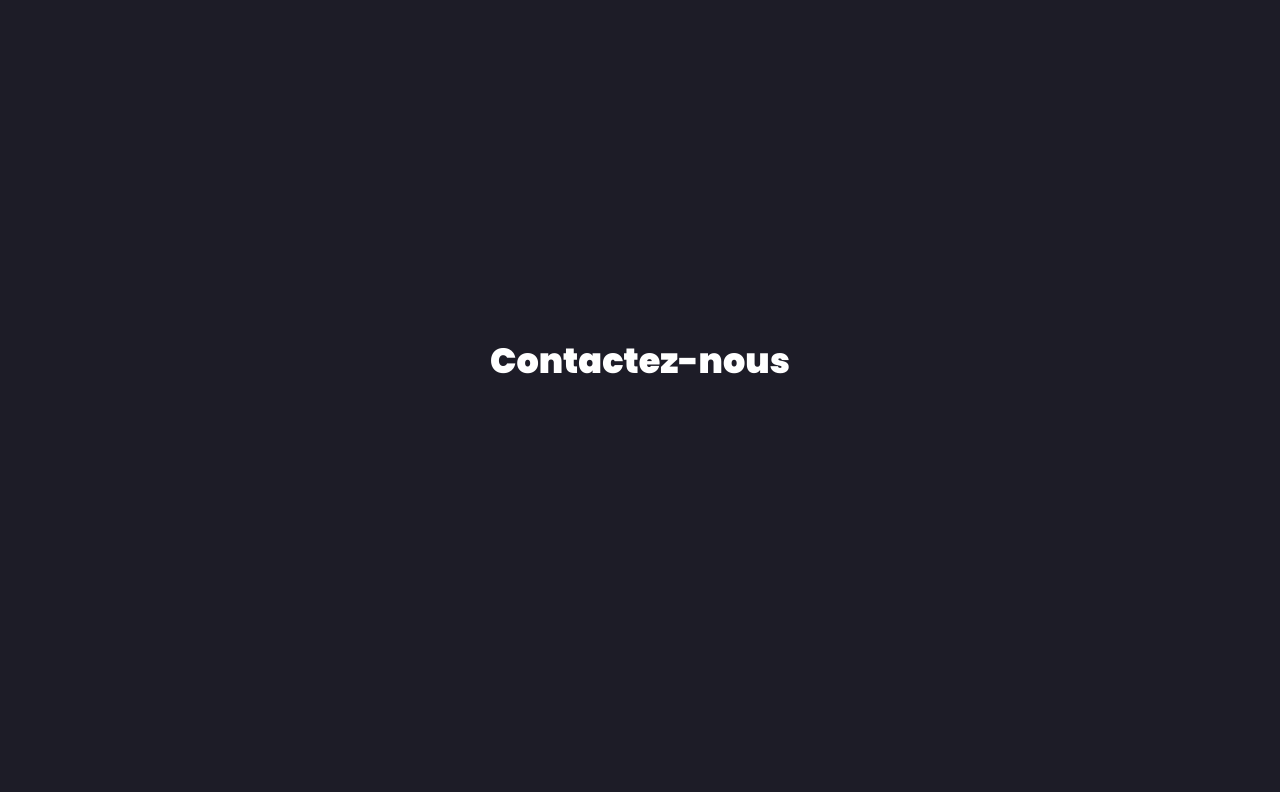
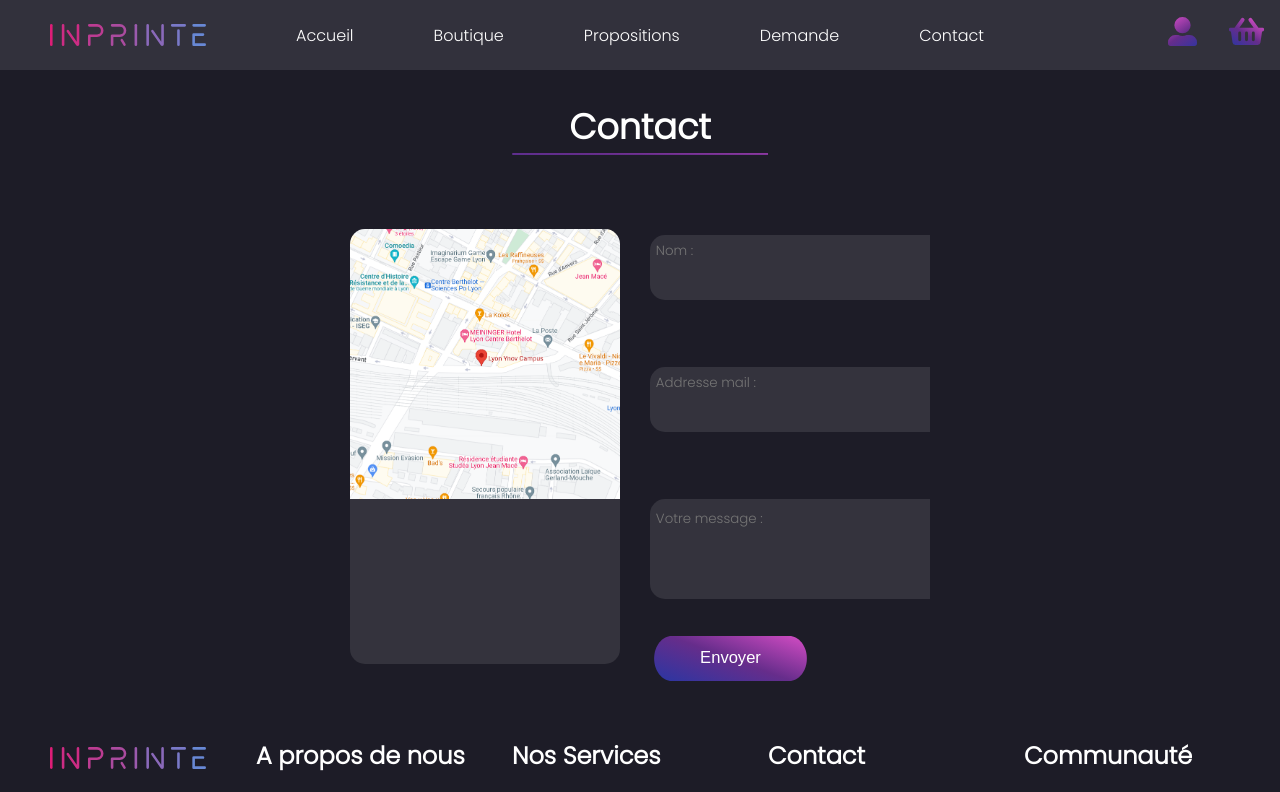
Before and after one commit to romainsilvy/inprinte, a React (Create React App) app in the folder inprinte-app/: page /contact in a window 1280 px wide. Shown: the top 792 px of the page. Built offline with nearby package versions, Linux system fonts and the light colour scheme.

Commit message:
:zap: page contact front done

```diff
--- a/inprinte-app/src/pages/Contact.jsx
+++ b/inprinte-app/src/pages/Contact.jsx
@@ -1,11 +1,36 @@
-import React from 'react';
+import React from 'react'
+import "../styles/Contact.css"
+import { Navbar } from '../components/Navbar';
+import { Footer } from '../components/Footer';
+import bar2 from '../images/bar2.svg'
+import btn_send from '../images/btn_send.svg'
+import maps from '../images/maps.png'
+function Contact() {
 
-const Contact = () => {
-    return (
-        <div style={{ display: 'flex', justifyContent: 'center', alignItems: 'center', height: '90vh' }}>
-            <h1>Contactez-nous</h1>
-        </div>
-    );
-};
+
+        return (
+            <div className="">
+                <Navbar />
+                <div className="title">
+                    <div className="titleCat2">
+                        <h1>Contact</h1>
+                        <img className="bar2" src={bar2} alt="bar" />
+                    </div>
+                </div>
+                <div className="container-contact">
+                    <div className="map">
+                    <img className="maps" src={maps} alt="img" />
+                    </div>
+                    <div className="contact2">
+                        <textarea placeholder="Nom :"></textarea>
+                        <textarea placeholder="Addresse mail :"></textarea>
+                        <textarea className="message" placeholder="Votre message :"></textarea>
+                        <img className="btn" src={btn_send} alt="bar" />
+                    </div>
+                </div>
+                <Footer />
+            </div>
+        );
+    }
 
 export default Contact;
--- a/inprinte-app/src/styles/Boutique.css
+++ b/inprinte-app/src/styles/Boutique.css
@@ -1,5 +1,3 @@
-@import url('https://fonts.googleapis.com/css2?family=Poppins:wght@900&display=swap');
-
 h1 {
     font: normal normal 900 35px/53px Poppins;
     text-align: center;
--- a/inprinte-app/src/styles/Connexion.css
+++ b/inprinte-app/src/styles/Connexion.css
@@ -39,7 +39,7 @@ input[type="submit"] {
 input[type="text"],
 input[type="password"],
 input[type="email"] {
-    color: black;
+    color: rgb(155, 56, 56);
     box-sizing: border-box;
     width: 100%;
     padding: 0.5rem 0.7rem;
--- /dev/null
+++ b/inprinte-app/src/styles/Contact.css
@@ -0,0 +1,41 @@
+.container-contact {
+    display: flex;
+    align-items: center;
+    justify-content: space-evenly;
+    padding: 0px 350px 50px 350px;
+}
+
+.contact2 {
+    width: 500px;
+}
+
+.maps {
+    width: 100%;
+}
+
+.map  {
+    background-color: #34333d;
+    width: 435px;
+    height: 435px;
+    border-radius: 15px;
+    overflow: hidden;
+}
+
+.contact2 textarea {
+    border: none;
+    resize: none;
+    background-color: #34333d;
+    margin: 30px;
+    border-radius: 15px;
+    width: 400px;
+    height: 65px;
+    color: #00D1D1;
+    padding: 6px;
+}
+
+
+.contact2 .message {
+    padding-top: 10px;
+    width: 400px;
+    height: 100px;
+}
```
Also changed, not shown: inprinte-app/src/images/btn_send.svg (added), inprinte-app/src/images/maps.png (added).
